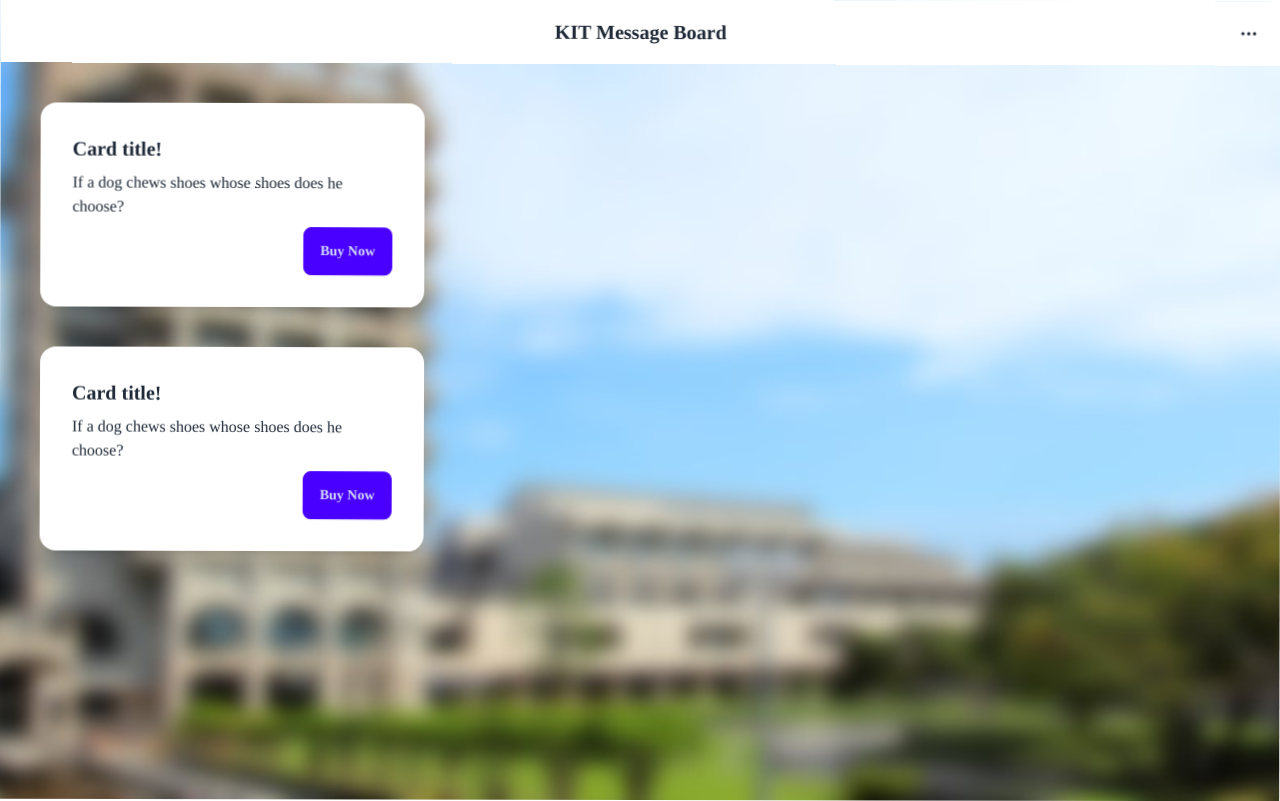
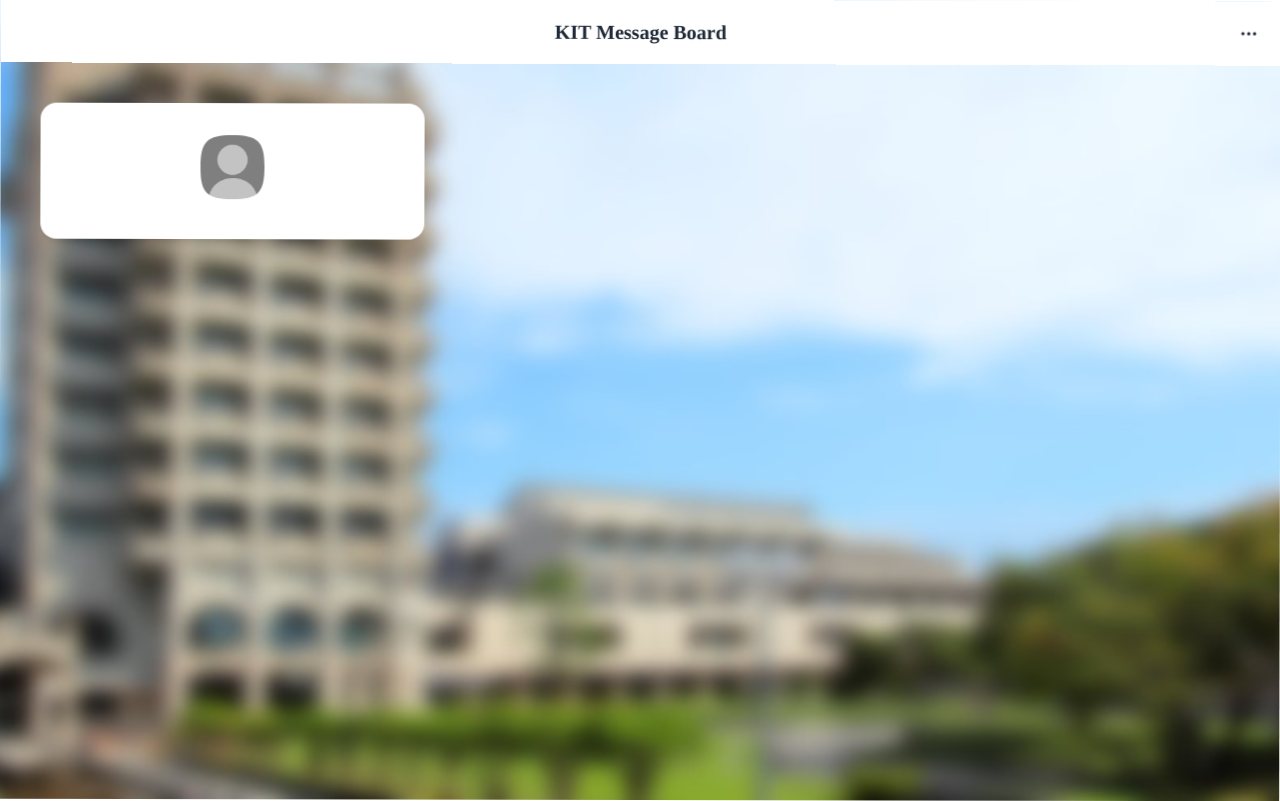
Before and after one commit to zawataku/Node_Message_Board, a Next.js app: page /home in a window 1280 px wide. Built offline with nearby package versions, Linux system fonts and the light colour scheme; a web font is replaced by a local one.

Commit message:
ログイン，ログアウト実装

```diff
--- a/package.json
+++ b/package.json
@@ -13,6 +13,7 @@
     "express": "^4.18.2",
     "framer-motion": "^10.16.16",
     "next": "14.0.4",
+    "next-auth": "^4.24.5",
     "prisma": "^5.7.0",
     "react": "^18",
     "react-dom": "^18",
--- a/src/components/header.tsx
+++ b/src/components/header.tsx
@@ -1,6 +1,17 @@
 import React from "react";
+import { useRouter } from "next/router";
 
 const Header = () => {
+    const router = useRouter();
+
+    const handleLogout = () => {
+        // Cookieを削除
+        document.cookie = 'username=; expires=Thu, 01 Jan 1970 00:00:00 UTC; path=/;';
+
+        // ログアウト後のリダイレクト先を指定
+        router.push('/');
+    };
+
     return (
         <div className="navbar bg-base-100 sticky top-0">
             <div className="navbar-start">
@@ -15,7 +26,7 @@ const Header = () => {
                     </div>
                     <ul tabIndex={0} className="menu menu-sm dropdown-content mt-3 z-[1] p-2 shadow bg-base-100 rounded-box w-52">
                         <li><a>設定</a></li>
-                        <li><a>ログアウト</a></li>
+                        <li><a  onClick={handleLogout}>ログアウト</a></li>
                     </ul>
                 </div>
             </div>
--- a/src/components/sidebar.tsx
+++ b/src/components/sidebar.tsx
@@ -1,24 +1,29 @@
-import React from "react";
+import { useEffect, useState } from 'react';
 
 const Sidebar = () => {
+    const [username, setUsername] = useState('');
+
+    useEffect(() => {
+        // Cookieからusernameを取得
+        const cookies = document.cookie.split(';');
+        for (const cookie of cookies) {
+            const [name, value] = cookie.trim().split('=');
+            if (name === 'username') {
+                setUsername(value);
+                break;
+            }
+        }
+    }, []);
+
     return (
-        <div className="side">
-            <div className="card w-96 bg-base-100 shadow-xl m-10">
-                <div className="card-body">
-                    <h2 className="card-title">Card title!</h2>
-                    <p>If a dog chews shoes whose shoes does he choose?</p>
-                    <div className="card-actions justify-end">
-                        <button className="btn btn-primary">Buy Now</button>
-                    </div>
+        <div className="card w-96 bg-base-100 shadow-xl m-10 flex">
+            <div className="card-body items-center text-center">
+                <div className="w-16 mask mask-squircle">
+                    <img src="./img/icon.png" />
                 </div>
-            </div>
-            <div className="card w-96 bg-base-100 shadow-xl m-10">
-                <div className="card-body">
-                    <h2 className="card-title">Card title!</h2>
-                    <p>If a dog chews shoes whose shoes does he choose?</p>
-                    <div className="card-actions justify-end">
-                        <button className="btn btn-primary">Buy Now</button>
-                    </div>
+
+                <div className="username text-base">
+                    <p>{username}</p>
                 </div>
             </div>
         </div>
--- a/src/pages/api/login-api.tsx
+++ b/src/pages/api/login-api.tsx
@@ -1,3 +1,4 @@
+// login-api.tsx
 import { PrismaClient } from '@prisma/client';
 
 const prisma = new PrismaClient();
@@ -15,7 +16,7 @@ export default async function handler(req, res) {
             });
 
             if (user) {
-                res.status(200).json({ message: 'ログインに成功しました' });
+                res.status(200).json({ username: user.username }); // ユーザー名を含むオブジェクトを返す
             } else {
                 res.status(401).json({ message: 'ログインに失敗しました' });
             }
--- a/src/pages/index.tsx
+++ b/src/pages/index.tsx
@@ -6,7 +6,7 @@ export const Home = () => {
     <div className="bg-[url('/img/kv_3.jpg')] flex items-center justify-center min-h-screen relative z-10 bg-center bg-cover">
       <div className="card w-96 bg-[#ffffff]/60 shadow-xl">
         <figure className="px-10 pt-10">
-          <img src="./img/kit_english.png" alt="Shoes" className="rounded-xl" />
+          <img src="./img/kit_english.png" className="rounded-xl" />
         </figure>
         <div className="card-body items-center text-center">
           <h2 className="card-title">KIT Message Boardにようこそ！</h2>
--- a/src/pages/login.tsx
+++ b/src/pages/login.tsx
@@ -6,6 +6,8 @@ import { useRouter } from "next/router";
 const Login = () => {
     const [mail, setMail] = useState('');
     const [pass, setPass] = useState('');
+    const [error, setError] = useState('');
+
     const router = useRouter();
 
     const handleLogin = async () => {
@@ -19,10 +21,18 @@ const Login = () => {
             });
 
             if (response.ok) {
+                const userData = await response.json();
+                const { username } = userData;
+
+                // ユーザー名をCookieに保存
+                document.cookie = `username=${username}; path=/`;
+
                 console.log('ログインに成功しました');
+                console.log(username);
                 router.push('/home');
             } else {
                 console.log('ログインに失敗しました');
+                setError('メールアドレスまたはパスワードが違います．');
             }
         } catch (error) {
             console.error('エラーが発生しました:', error);
@@ -37,6 +47,7 @@ const Login = () => {
                         <h1 className="text-3xl font-semibold mb-6 text-black text-center">ログイン</h1>
                         <h1 className="text-sm font-semibold mb-6 text-gray-500 text-center">Welcome to KIT Message Borad</h1>
                         <form action="#" method="POST" className="space-y-4">
+                            {error && <p style={{ color: 'red' }}>{error}</p>}
                             <div>
                                 <input type="text" required id="email" placeholder="メールアドレス" className="input input-bordered w-full max-w-xs" value={mail} onChange={(e) => setMail(e.target.value)} />
                             </div>
```
Also changed, not shown: public/img/icon.png (added), 1 other file (tests, documents, lock files or other folders).
